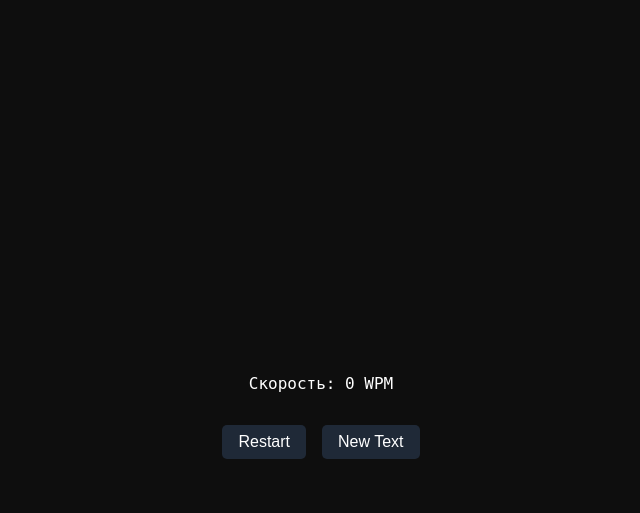
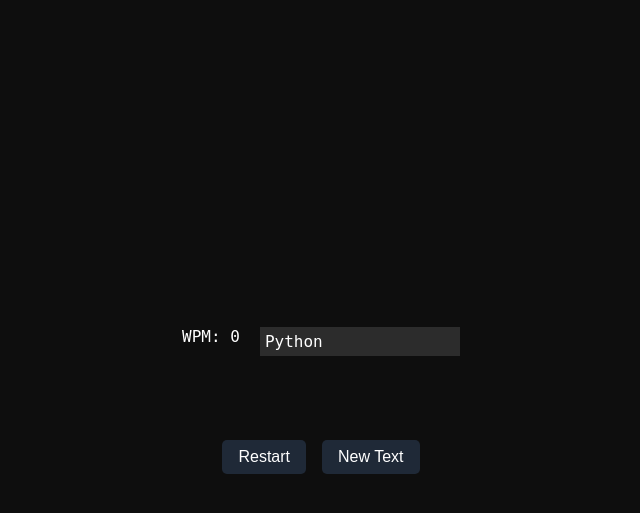
Before and after one commit to MistakeTZ/pyTyper, a Django app: page / in a window 1280 px wide. Shown: the top 513 px of the page, without its empty margins (319-959 px from the left). Run offline with Django 5.2, Linux system fonts and the light colour scheme; parts of the project's set-up code (start-up, migrations or seed data) failed here and were passed over.

Commit message:
choosing programming language

```diff
--- a/main/views.py
+++ b/main/views.py
@@ -18,16 +18,22 @@ def typer(request: HttpRequest):
 
 def text(request: HttpRequest):
     text = None
+    lang = None
     if request.method == "POST":
         data = json.loads(request.body.decode("utf-8"))
         test_id = data.get("test_id")
+        lang = data.get("lang")
+
         if test_id and test_id != 'None':
             test = Test.objects.get(id=test_id)
             if test:
                 text = test.text
 
     if not text:
-        text = Text.objects.order_by('?')[0]
+        if lang is None or lang == "random":
+            text = Text.objects.order_by('?')[0]
+        else:
+            text = Text.objects.filter(programming_language=lang).order_by('?')[0]
     test = Test.objects.create(text=text, user=request.user)
 
     response = JsonResponse({
--- a/static/main/css/text.css
+++ b/static/main/css/text.css
@@ -56,3 +56,31 @@ body {
     border-radius: 5px;
     cursor: pointer;
 }
+
+#options {
+    border-top:1px solid #ccc;
+    position:absolute;
+    top:100%;
+    left:0;
+    right:0;
+    background:white;
+    display:none;
+    max-height:150px;
+    overflow:auto;
+    z-index:100;
+}
+
+.option, #selected {
+    padding: 5px;
+    cursor: pointer;
+    background-color: rgb(44, 44, 44);
+    color: white;
+    border: none;
+    text-align: left;
+}
+
+#programmingLanguage {
+    width:200px;
+    user-select: none;
+    position: relative;
+}
--- /dev/null
+++ b/static/main/js/pl.js
@@ -0,0 +1,23 @@
+const selected = document.getElementById('selected');
+const options = document.getElementById('options');
+
+selected.addEventListener('click', () => {
+  options.style.display = options.style.display === 'block' ? 'none' : 'block';
+  inputField.focus();
+});
+
+options.querySelectorAll('.option').forEach(opt => {
+  opt.addEventListener('mousedown', () => {
+    selected.textContent = opt.textContent;
+    selected.dataset.value = opt.dataset.value;
+    options.style.display = 'none';
+    restartTest(false);
+  });
+});
+
+document.addEventListener('click', e => {
+  if (!document.getElementById('programmingLanguage').contains(e.target)) {
+    options.style.display = 'none';
+    inputField.focus();
+  }
+});
--- a/static/main/js/typer.js
+++ b/static/main/js/typer.js
@@ -3,7 +3,7 @@ const textContainer = document.getElementById("textContainer");
 const restartBtn = document.getElementById("restartBtn");
 const newTextBtn = document.getElementById("newTextBtn");
 
-let text = ["Быстрая коричневая лиса", "перепрыгнула через ленивую собаку", "и скрылась в лесу."];
+let text = ["If you see this - then something went wrong"];
 let test_id = 0;
 let programming_language = "python";
 
@@ -12,14 +12,14 @@ let inputs = [];
 let currentLine = 0;
 
 
-function newText(test) {
+function newText(test, lang) {
     fetch("/text", {
         method: "POST",
         headers: {
             "Content-Type": "application/json",
             "X-CSRFToken": document.querySelector("meta[name=csrf-token]").getAttribute("content"),
         },
-        body: JSON.stringify({ "test_id": test }),
+        body: JSON.stringify({ "test_id": test, "lang": lang }),
     })
     .then(response => response.json())
     .then(data => {
@@ -195,18 +195,22 @@ function restartTest(sameText=false) {
     totalTypedChars = 0;
     clearInterval(wpmInterval);
     document.getElementById("wpmDisplay").textContent = "Скорость: 0 WPM";
+    let lang = document.getElementById("selected").dataset.value;
 
-    newText(sameText ? test_id : null);
+    newText(sameText ? test_id : null, lang);
     renderText();
-    inputField.focus();
 }
 
 restartBtn.addEventListener("click", () => restartTest(true));
 
 newTextBtn.addEventListener("click", () => restartTest(false));
 
+inputField.addEventListener('blur', () => {
+    setTimeout(() => inputField.focus(), 0);
+});
+
 document.addEventListener("DOMContentLoaded", () => {
     let test = document.querySelector("meta[name=test-id]");
-    newText(test.content);
+    newText(test.content, "python");
     inputField.focus();
 });
--- a/static/main/js/wpm.js
+++ b/static/main/js/wpm.js
@@ -9,5 +9,5 @@ function updateWPM() {
     const wordsTyped = totalTypedChars / 5;
     const wpm = Math.round(wordsTyped / elapsedMinutes);
 
-    document.getElementById("wpmDisplay").textContent = `Скорость: ${wpm} WPM`;
+    document.getElementById("wpmDisplay").textContent = `WPM: ${wpm}`;
 }
--- a/templates/main/typer.html
+++ b/templates/main/typer.html
@@ -11,15 +11,29 @@
   <link rel="stylesheet" href="{% static 'main/css/hints.css' %}">
 </head>
 <body>
+  <div class="container" style="display: flex; gap: 20px; align-items: flex-start; margin-bottom: 20px;">
+    <div id="wpmDisplay">WPM: 0</div>
+
+    <div id="programmingLanguage">
+      <div id="selected">Python</div>
+
+      <!-- options: absolute position, fixed size, no layout shift -->
+      <div id="options">
+        <div class="option" data-value="python">Python</div>
+        <div class="option" data-value="js">JavaScript</div>
+        <div class="option" data-value="random">Random</div>
+      </div>
+    </div>
+  </div>
   <div id="textContainer"></div>
   <div id="hintsBox" style="position: absolute; display: none;"></div>
   <input type="text" id="inputField" autofocus />
-  <div id="wpmDisplay">Скорость: 0 WPM</div>
   <div class="container">
     <button id="restartBtn">Restart</button>
     <button id="newTextBtn">New Text</button>
   </div>
   <script src="{% static 'main/js/wpm.js' %}"></script>
+  <script src="{% static 'main/js/pl.js' %}"></script>
   <script src="{% static 'main/js/hints.js' %}"></script>
   <script src="{% static 'main/js/typer.js' %}"></script>
 </body>
```
Also changed, not shown: templates/main/result.html (+10 -10 lines).
